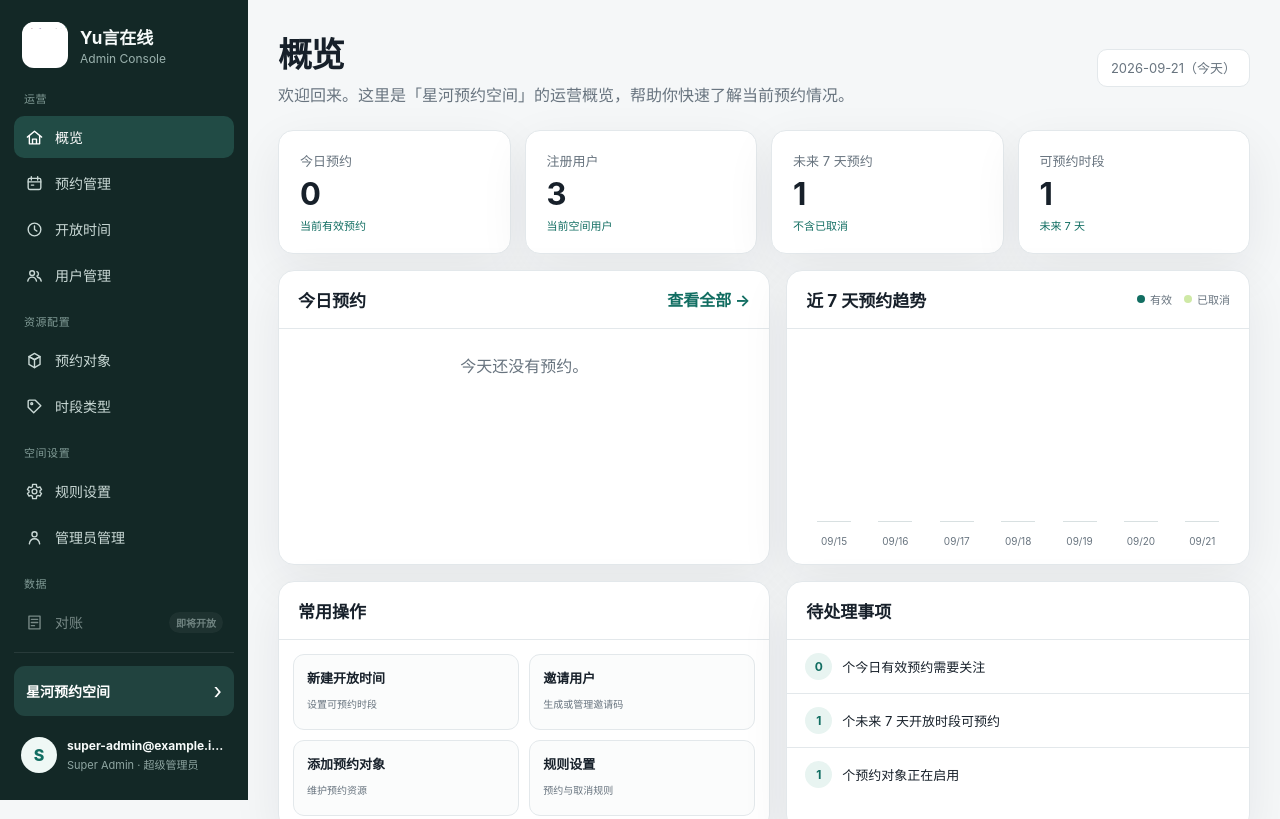
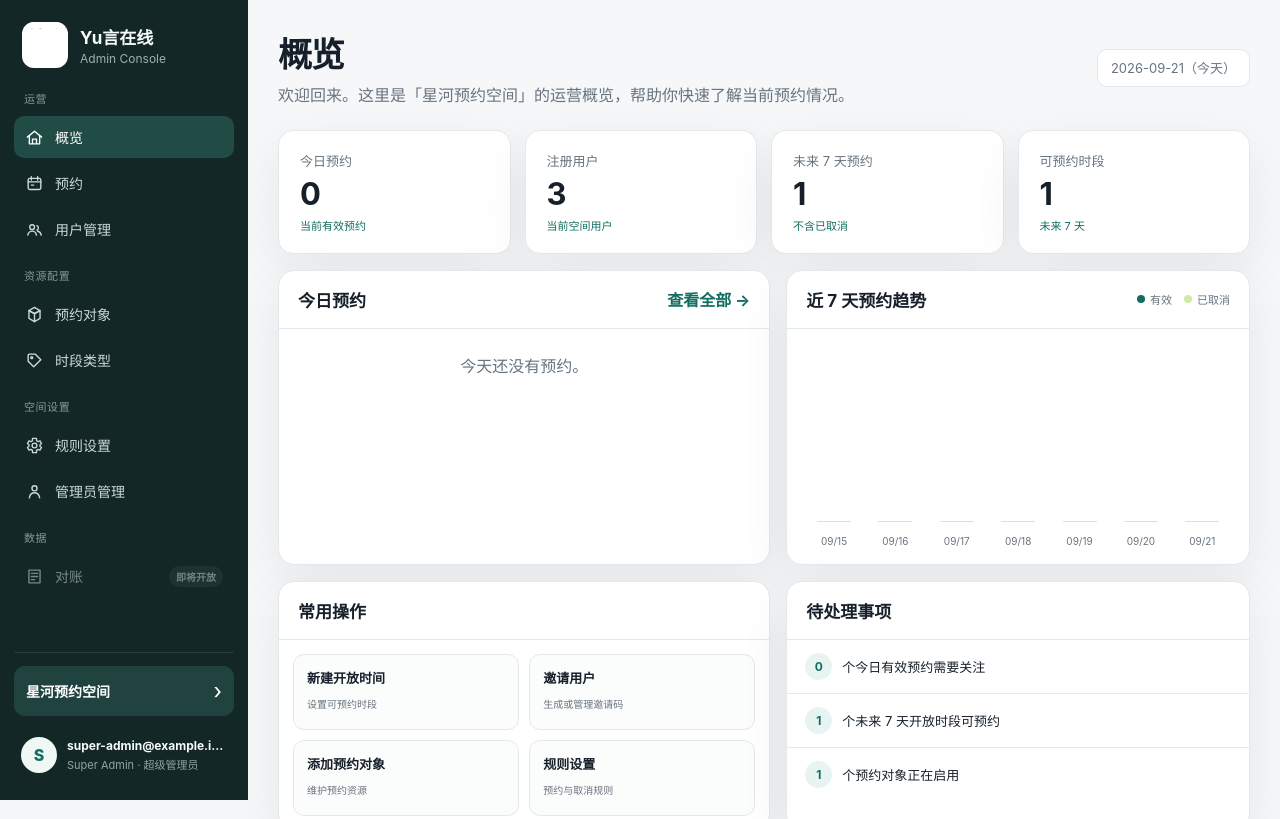
Before and after one commit to huangshirui/yuke, a Vue app in the folder apps/admin/: page /spaces/sp_demo_alpha/overview in a window 1280 px wide. Shown: the top 819 px of the page. Built offline with nearby package versions, Linux system fonts and the light colour scheme.

Commit message:
refactor(admin): merge booking and schedule navigation

```diff
--- a/apps/admin/src/App.vue
+++ b/apps/admin/src/App.vue
@@ -101,11 +101,8 @@ onMounted(loadShell)
           <RouterLink :to="currentPath('overview')" class="nav-item">
             <AppIcon name="overview" /><span>概览</span>
           </RouterLink>
-          <RouterLink :to="currentPath('bookings')" class="nav-item">
-            <AppIcon name="bookings" /><span>预约管理</span>
-          </RouterLink>
-          <RouterLink :to="currentPath('schedule')" class="nav-item">
-            <AppIcon name="schedule" /><span>开放时间</span>
+          <RouterLink :to="currentPath('reservations')" class="nav-item">
+            <AppIcon name="bookings" /><span>预约</span>
           </RouterLink>
           <RouterLink :to="currentPath('users')" class="nav-item">
             <AppIcon name="users" /><span>用户管理</span>
```
